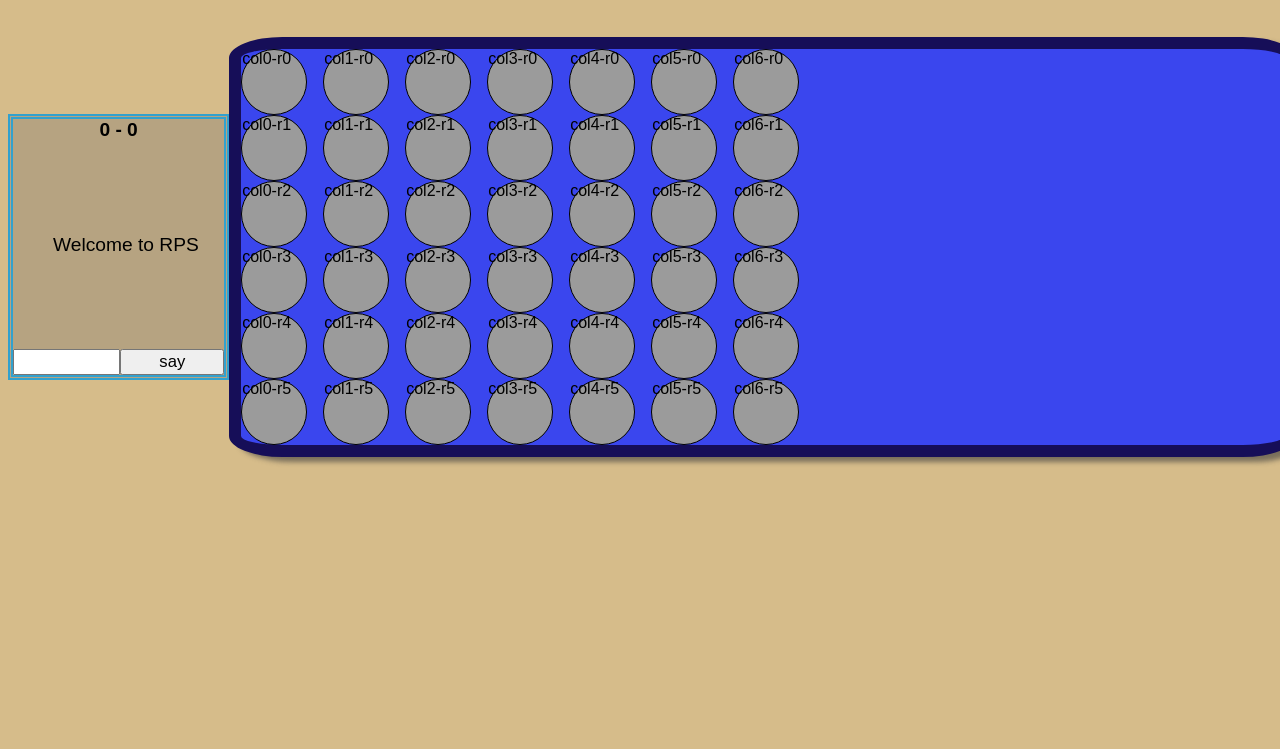
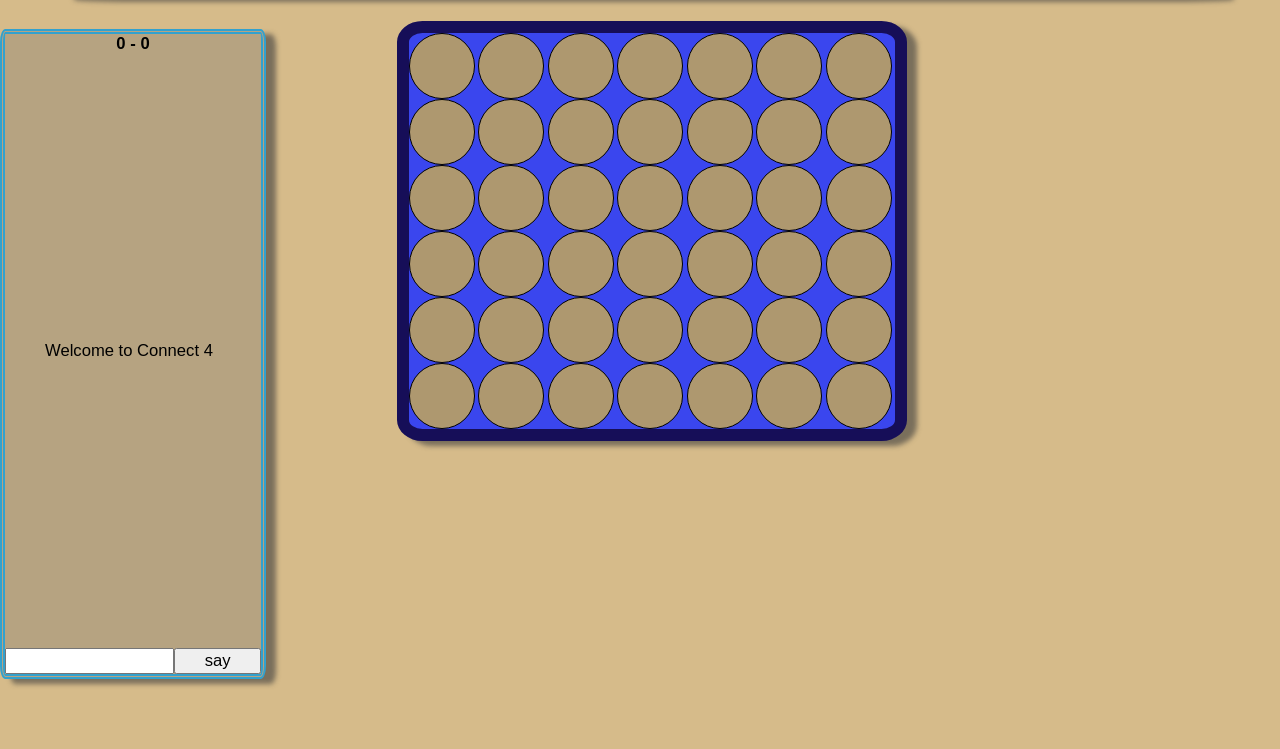
Before and after one commit to npiriou/connect4, a website: page client/index.html in a window 1280 px wide. Shown: the part 51-800 px from the top of the page. Drawn offline with nearby package versions, Linux system fonts and the light colour scheme; no server answers.

Commit message:
uppgrade UI

```diff
--- a/client/index.html
+++ b/client/index.html
@@ -6,10 +6,19 @@
     <meta name="viewport" content="width=device-width, initial-scale=1.0">
     <title>Connect 4</title>
     <link rel="stylesheet" href="styles/main.css">
+
+    <!--favicon-->
+    <link rel="apple-touch-icon" sizes="180x180" href="/apple-touch-icon.png">
+<link rel="icon" type="image/png" sizes="32x32" href="/favicon-32x32.png">
+<link rel="icon" type="image/png" sizes="16x16" href="/favicon-16x16.png">
+<link rel="manifest" href="/site.webmanifest">
+
 </head>
 
 <body>
-    <main>
+    <header>
+        <div class="header">Connect 4</div>
+    </header>
     <div class="rps-wrapper">
         <div id="div-score"><span id="name-p0"></span><span id="score"> 0 - 0 </span><span id="name-p1"></span>
         </div>
@@ -23,64 +32,65 @@
             </form>
         </div>
     </div>
+    <main>
         <div class="connect4-container">
             <div class="connect4-grid">
                 <div class="col" id="col0">
                     <!--pour suppr les id quand jai fini col[0-9]*-r[0-9]-->
-                    <div class="case" id="col0-r0"> col0-r0</div>
-                    <div class="case" id="col0-r1"> col0-r1</div>
-                    <div class="case" id="col0-r2"> col0-r2</div>
-                    <div class="case" id="col0-r3"> col0-r3</div>
-                    <div class="case" id="col0-r4"> col0-r4</div>
-                    <div class="case" id="col0-r5"> col0-r5</div>
+                    <div class="case" id="col0-r0"> </div>
+                    <div class="case" id="col0-r1"> </div>
+                    <div class="case" id="col0-r2"> </div>
+                    <div class="case" id="col0-r3"> </div>
+                    <div class="case" id="col0-r4"> </div>
+                    <div class="case" id="col0-r5"> </div>
                 </div>
                 <div class="col" id="col1">
-                    <div class="case" id="col1-r0"> col1-r0</div>
-                    <div class="case" id="col1-r1"> col1-r1</div>
-                    <div class="case" id="col1-r2"> col1-r2</div>
-                    <div class="case" id="col1-r3"> col1-r3</div>
-                    <div class="case" id="col1-r4"> col1-r4</div>
-                    <div class="case" id="col1-r5"> col1-r5</div>
+                    <div class="case" id="col1-r0"> </div>
+                    <div class="case" id="col1-r1"> </div>
+                    <div class="case" id="col1-r2"> </div>
+                    <div class="case" id="col1-r3"> </div>
+                    <div class="case" id="col1-r4"> </div>
+                    <div class="case" id="col1-r5"> </div>
                 </div>
                 <div class="col" id="col2">
-                    <div class="case" id="col2-r0"> col2-r0</div>
-                    <div class="case" id="col2-r1"> col2-r1</div>
-                    <div class="case" id="col2-r2"> col2-r2</div>
-                    <div class="case" id="col2-r3"> col2-r3</div>
-                    <div class="case" id="col2-r4"> col2-r4</div>
-                    <div class="case" id="col2-r5"> col2-r5</div>
+                    <div class="case" id="col2-r0"> </div>
+                    <div class="case" id="col2-r1"> </div>
+                    <div class="case" id="col2-r2"> </div>
+                    <div class="case" id="col2-r3"> </div>
+                    <div class="case" id="col2-r4"> </div>
+                    <div class="case" id="col2-r5"> </div>
                 </div>
                 <div class="col" id="col3">
-                    <div class="case" id="col3-r0"> col3-r0</div>
-                    <div class="case" id="col3-r1"> col3-r1</div>
-                    <div class="case" id="col3-r2"> col3-r2</div>
-                    <div class="case" id="col3-r3"> col3-r3</div>
-                    <div class="case" id="col3-r4"> col3-r4</div>
-                    <div class="case" id="col3-r5"> col3-r5</div>
+                    <div class="case" id="col3-r0"> </div>
+                    <div class="case" id="col3-r1"> </div>
+                    <div class="case" id="col3-r2"> </div>
+                    <div class="case" id="col3-r3"> </div>
+                    <div class="case" id="col3-r4"> </div>
+                    <div class="case" id="col3-r5"> </div>
                 </div>
                 <div class="col" id="col4">
-                    <div class="case" id="col4-r0"> col4-r0</div>
-                    <div class="case" id="col4-r1"> col4-r1</div>
-                    <div class="case" id="col4-r2"> col4-r2</div>
-                    <div class="case" id="col4-r3"> col4-r3</div>
-                    <div class="case" id="col4-r4"> col4-r4</div>
-                    <div class="case" id="col4-r5"> col4-r5</div>
+                    <div class="case" id="col4-r0"> </div>
+                    <div class="case" id="col4-r1"> </div>
+                    <div class="case" id="col4-r2"> </div>
+                    <div class="case" id="col4-r3"> </div>
+                    <div class="case" id="col4-r4"> </div>
+                    <div class="case" id="col4-r5"> </div>
                 </div>
                 <div class="col" id="col5">
-                    <div class="case" id="col5-r0"> col5-r0</div>
-                    <div class="case" id="col5-r1"> col5-r1</div>
-                    <div class="case" id="col5-r2"> col5-r2</div>
-                    <div class="case" id="col5-r3"> col5-r3</div>
-                    <div class="case" id="col5-r4"> col5-r4</div>
-                    <div class="case" id="col5-r5"> col5-r5</div>
+                    <div class="case" id="col5-r0"> </div>
+                    <div class="case" id="col5-r1"> </div>
+                    <div class="case" id="col5-r2"> </div>
+                    <div class="case" id="col5-r3"> </div>
+                    <div class="case" id="col5-r4"> </div>
+                    <div class="case" id="col5-r5"> </div>
                 </div>
                 <div class="col" id="col6">
-                    <div class="case" id="col6-r0"> col6-r0</div>
-                    <div class="case" id="col6-r1"> col6-r1</div>
-                    <div class="case" id="col6-r2"> col6-r2</div>
-                    <div class="case" id="col6-r3"> col6-r3</div>
-                    <div class="case" id="col6-r4"> col6-r4</div>
-                    <div class="case" id="col6-r5"> col6-r5</div>
+                    <div class="case" id="col6-r0"> </div>
+                    <div class="case" id="col6-r1"> </div>
+                    <div class="case" id="col6-r2"> </div>
+                    <div class="case" id="col6-r3"> </div>
+                    <div class="case" id="col6-r4"> </div>
+                    <div class="case" id="col6-r5"> </div>
                 </div>
 
             </div>
@@ -110,7 +120,8 @@
         </div>
 
     </main>
-
+    <audio id="sound">  <source src="src/piece_down.mp3" type="audio/mpeg">
+      </audio>
 </body>
 <script src="/socket.io/socket.io.js"></script>
 <script src="src/client.js"></script>
--- a/client/src/client.js
+++ b/client/src/client.js
@@ -20,7 +20,8 @@ const writeName = (name, idx) => {
     const el = document.querySelector(`#name-p${idx} `);
     el.innerHTML = name;
 }
-const addToken =(turn, playerIndex) =>{
+async function addToken(turn, playerIndex) {
+   await dropAnimation(turn, playerIndex);
     const el = document.getElementById(turn);
     el.classList.add(`player${playerIndex}`);
 }
@@ -29,7 +30,7 @@ const askName = () => {
     document.getElementById("myModal").style.display = "block";
 }
 
-const askAgain = (victoryOrDefeat)=>{
+const askAgain = (victoryOrDefeat) => {
     document.getElementById("end-text").innerHTML = victoryOrDefeat;
     document.getElementById("endModal").style.display = "block";
 }
@@ -37,18 +38,18 @@ const askAgain = (victoryOrDefeat)=>{
 const addButtonListeners = () => {
     // mettre les onclic sur les cases
     cases = Array.from(document.getElementsByClassName("case"));
-    cases.forEach((e)=> {
+    cases.forEach((e) => {
         e.addEventListener('click', () => {
             sock.emit('turn', e.id);
         });
     });
     // mettre les onclick sur les boutons du menu de fin de partie
     document.getElementById("rematch").addEventListener('click', () => {
-    document.getElementById("rematch").style.display='none';
-    document.getElementById("end-waiting").style.display='block';
+        document.getElementById("rematch").style.display = 'none';
+        document.getElementById("end-waiting").style.display = 'block';
         sock.emit('rematch');
     });
-document.getElementById("new-game").addEventListener('click', ()=>{
+    document.getElementById("new-game").addEventListener('click', () => {
         sock.emit("new-game");
         window.location.reload();
     });
@@ -71,21 +72,44 @@ const onNameSubmitted = (e) => {
     sock.emit('name', text); //on envoie le nom pour le collegue
 };
 
-const forcedReload = ()=>{
-    if(!alert(`The other player don't want to play anymore`)){window.location.reload();}
+const forcedReload = () => {
+    if (!alert(`The other player don't want to play anymore`)) { window.location.reload(); }
 }
 
-const playAgain = () =>{
+const playAgain = () => {
     let cells;
     for (let i = 0; i < 2; i++) {
         cells = Array.from(document.getElementsByClassName(`player${i}`));
         cells.forEach(cell => cell.classList.remove(`player${i}`));
     }
     document.getElementById("endModal").style.display = "none";
-    document.getElementById("end-waiting").display='none';
+    document.getElementById("end-waiting").style.display = 'none';
+    document.getElementById("rematch").style.display = 'flex';
 }
 
-writeEvent("Welcome to RPS");
+function delay(ms) {
+    return new Promise(resolve => setTimeout(resolve, ms));
+}
+
+async function dropAnimation(idCell, idPlayer) { // ex ( "col0-r3", 0 )
+    const cell = [];
+    const turnArr = Array.from(idCell);
+    cell.push(turnArr[6]); //r-x
+    cell.push(turnArr[3]); // col-y
+    // cell est sous la forme [x,y]
+
+    for (let i = 0; i < cell[0]; i++) {
+        document.getElementById(`col${turnArr[3]}-r${i}`).classList
+            .add(`player${idPlayer}`);
+await delay(50);
+        document.getElementById(`col${turnArr[3]}-r${i}`).classList
+            .remove(`player${idPlayer}`);
+    }
+const audio = document.getElementById("sound");
+    audio.play();
+}
+
+writeEvent("Welcome to Connect 4");
 
 const sock = io();
 sock.on('message', writeEvent);
--- a/client/styles/main.css
+++ b/client/styles/main.css
@@ -1,106 +1,147 @@
-body{
-    background-color:rgb(214, 188, 138);
+body {
+    background-color: hsl(39, 48%, 69%);
     font-family: Arial, Helvetica, sans-serif;
 }
 
-main{
+main {
     display: flex;
-    justify-content:space-around;
+    justify-content: space-around;
 }
 
-.rps-wrapper{
-    font-size:1.5vw;
-    width:20vw;
-    height:20vw;
+header {
+    position: fixed;
+    top: 0;
+    left: 5%;
+    width: 90%;
+    height: 5vh;
+    background-color: rgb(182, 163, 129);
+    border: rgb(22, 14, 88) 0.5vmin solid;
+    border-radius: 5%;
+    box-shadow: 10px 5px 5px rgba(61, 61, 61, 0.603);
+    font-size: 2vw;
+    font-weight: bold;
+    text-align:center;
+}
+
+.rps-wrapper {
+    position:fixed;
+    left:0;
+    top:10vh;
+    font-size: 1.3vw;
+    width: 20vw;
+    height: 80vh;
     margin: auto;
-    background-color:rgb(182, 163, 129);
+    background-color: rgb(182, 163, 129);
     border: thick double #32a1ce;
-    display:flex;
+    border-radius: 2%;
+    box-shadow: 10px 5px 5px rgba(61, 61, 61, 0.603);
+    display: flex;
     justify-content: space-between;
     flex-direction: column;
 }
-#events{
+
+#events {
     list-style: none;
- overflow: auto;
+    overflow: auto;
 }
-button{
-    font-size:1.3vw;
-    width: 10vw
 
+button {
+    font-size: 1.3vw;
+    width: 10vw;
 }
-#buttons{
-    display:flex;
+
+#buttons {
+    display: flex;
     justify-content: space-around;
 }
-#chat{
-    width:60%;
+
+#chat {
+    width: 100%;
 }
-#chat-form{
+
+#chat-form {
     display: flex;
     justify-content: start;
 }
-#div-score{
+
+#div-score {
     margin: 0 auto;
 }
-#score{
+
+#score {
     font-weight: bold;
 }
-.connect4-container{
-    width:100%;
-    margin:10vh auto;
+
+.connect4-container {
+    margin: 5vw auto auto auto;
 }
-.connect4-grid{
-width:100%;
-    display:grid;
-    grid-template-columns: repeat(7, 50px);
-    grid-column-gap: 2.5vw;
+
+.connect4-grid {
+    width: 100%;
+    display: flex;
+    justify-content: space-around;
     background-color: rgb(58, 70, 238);
     border: rgb(22, 14, 88) 1vw solid;
     border-radius: 5%;
     box-shadow: 10px 5px 5px rgba(61, 61, 61, 0.603);
 }
-.case{
-    width:5vw;
+
+.case {
+    width: 5vw;
     height: 5vw;
     border: black 1px solid;
     border-radius: 50%;
-    background-color : rgb(155, 155, 155);
+    background-color: hsl(39, 28%, 56%);
 }
 
-.col{
-    width:100%;
+.col {
+    width: 100%;
+    display: flex;
+    flex-direction: column;
+    justify-content: space-around;
 }
 
-.player0{
-    background-color:red;
-}
-.player1{
-    background-color:yellow;
+.player0 {
+    background-color: red;
 }
 
-#end-waiting{
-    display:none;
+.player1 {
+    background-color: yellow;
+}
+
+#end-waiting {
+    display: none;
 }
 
 .modal {
-    display: none; /* Hidden by default */
-    position: fixed; /* Stay in place */
-    z-index: 1; /* Sit on top */
-    padding-top: 45vh; /* Location of the box */
+    display: none;
+    /* Hidden by default */
+    position: fixed;
+    /* Stay in place */
+    z-index: 1;
+    /* Sit on top */
+    padding-top: 45vh;
+    /* Location of the box */
     left: 0;
     top: 0;
-    width: 100%; /* Full width */
-    height: 100%; /* Full height */
-    overflow: auto; /* Enable scroll if needed */
-    background-color: rgb(0,0,0); /* Fallback color */
-    background-color: rgba(0,0,0,0.4); /* Black w/ opacity */
-  }
+    width: 100%;
+    /* Full width */
+    height: 100%;
+    /* Full height */
+    overflow: auto;
+    /* Enable scroll if needed */
+    background-color: rgb(0, 0, 0);
+    /* Fallback color */
+    background-color: rgba(0, 0, 0, 0.4);
+    /* Black w/ opacity */
+}
 
-  /* Modal Content */
-  .modal-content {
+/* Modal Content */
+
+.modal-content {
     background-color: #fefefe;
     margin: auto;
     padding: 20px;
     border: 1px solid #888;
     width: 80%;
-  }
+}
```
Also changed, not shown: android-chrome-192x192.png (added), android-chrome-512x512.png (added), apple-touch-icon.png (added), favicon-16x16.png (added), favicon-32x32.png (added), favicon.ico (added), 1 other file. Lines whose indentation alone changed are shown as unchanged.
